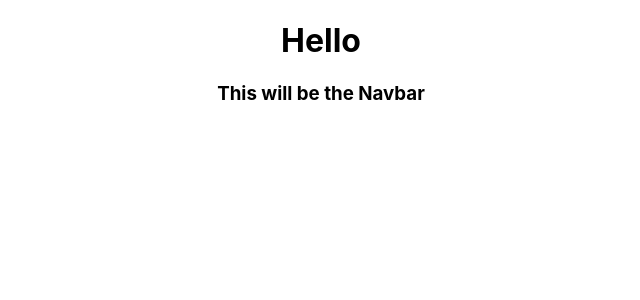
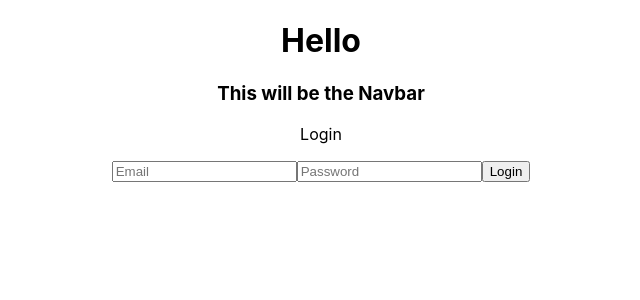
Before and after one commit to white-board-devmtn/master_commander, a React (Create React App) app: page / in a window 1280 px wide. Shown: the top 300 px of the page, without its empty margins (319-959 px from the left). Built offline with nearby package versions, Linux system fonts and the light colour scheme; what redux-promise-middleware would draw is missing.

Commit message:
setup routes

```diff
--- a/package.json
+++ b/package.json
@@ -3,15 +3,16 @@
   "version": "0.1.0",
   "private": true,
   "dependencies": {
+    "axios": "^0.18.0",
     "bcrypt": "^3.0.6",
     "dotenv": "^8.0.0",
     "express": "^4.16.4",
     "express-session": "^1.16.1",
     "massive": "^5.8.0",
-    "axios": "^0.18.0",
     "react": "^16.8.6",
     "react-dom": "^16.8.6",
     "react-redux": "^7.0.3",
+    "react-router-dom": "^5.0.0",
     "react-scripts": "3.0.1",
     "redux": "^4.0.1",
     "redux-promise-middleware": "^6.1.0"
--- a/src/App.js
+++ b/src/App.js
@@ -1,12 +1,13 @@
 import React from 'react';
 import './App.css';
+import routes from './Routes/routes'
 
-import NavBar from './Components/NavBar/NavBar';
+// import NavBar from './Components/NavBar/NavBar';
 
 function App() {
   return (
     <div className="App">
-      <NavBar />
+      {routes}
     </div>
   );
 }
--- a/src/Components/Login/Login.js
+++ b/src/Components/Login/Login.js
@@ -10,9 +10,22 @@ function Login() {
         password: ''
     })
 
+
+
+function handleLogin() {
+
+}
+
+
+
     return (
         <div>
-            Login Page
+            <div>
+                <p>Login</p>
+                <input placeholder='Email'/>
+                <input placeholder='Password'/>
+                <button> Login </button>
+            </div>
         </div>
     )
 }
--- /dev/null
+++ b/src/Routes/routes.js
@@ -0,0 +1,15 @@
+import React from 'react'
+import { HashRouter, Switch, Route } from 'react-router-dom'
+import Login from '../Components/Login/Login'
+import NavBar from '../Components/NavBar/NavBar'
+
+
+
+export default (
+    <HashRouter>
+        <NavBar/>
+        <Switch>
+            <Route exact path='/' component={Login} />
+        </Switch>
+    </HashRouter>
+)
```
Also changed, not shown: 1 other file (tests, documents, lock files or other folders).
